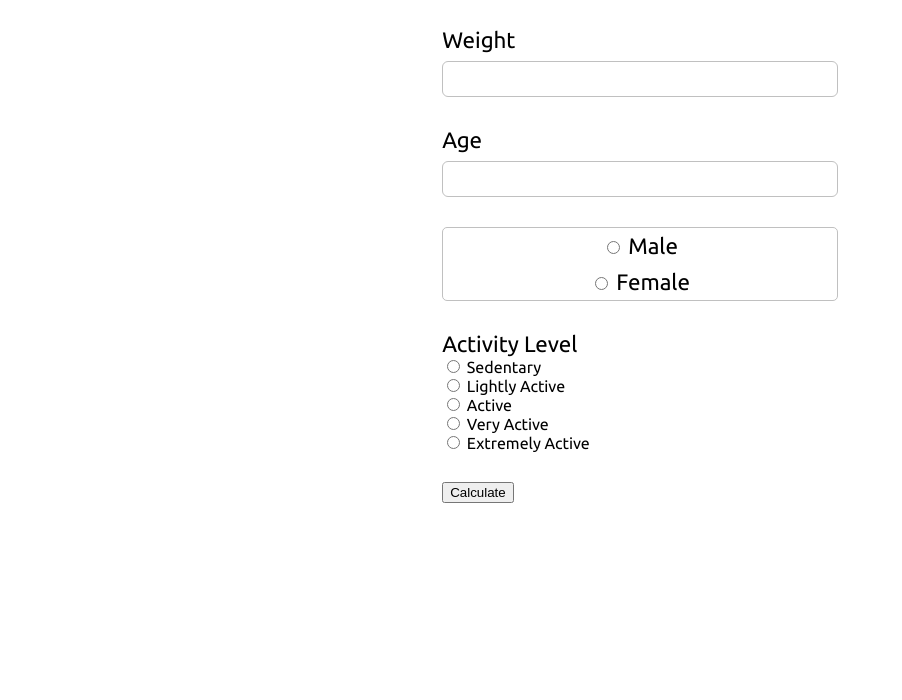
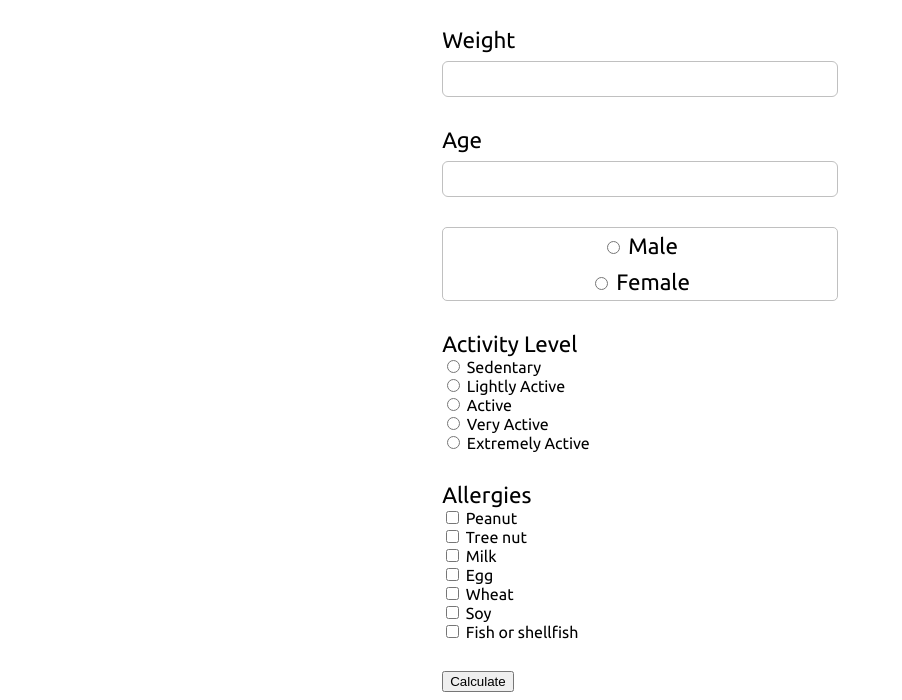
Before and after one commit to make-it-bit/project-7-meal-plan-sccs, a website built with webpack: page index.html in a window 1280 px wide. Shown: the part 226-926 px from the top of the page, without its empty margins (0-902 px from the left). Before the commit the page ends 800 px from the top, so only its background shows below. Built offline with nearby package versions, Linux system fonts and the light colour scheme; files whose address does not match are found by name.

Commit message:
Form: add allergies section

```diff
--- a/index.html
+++ b/index.html
@@ -116,6 +116,72 @@
             <label for="activity-extremely-active">Extremely Active</label>
           </div>
         </div>
+        <div class="row" id="allergies">
+          <label class="form-label" for="allergies">Allergies</label>
+          <div class="col-12">
+            <input
+              type="checkbox"
+              id="allergy-peanut"
+              name="allergy"
+              value="allergy-peanut"
+            />
+            <label for="allergy-peanut">Peanut</label>
+          </div>
+          <div class="col-12">
+            <input
+              type="checkbox"
+              id="allergy-treenut"
+              name="allergy"
+              value="allergy-treenut"
+            />
+            <label for="allergy-treenut">Tree nut</label>
+          </div>
+          <div class="col-12">
+            <input
+              type="checkbox"
+              id="allergy-milk"
+              name="allergy"
+              value="allergy-milk"
+            />
+            <label for="allergy-milk">Milk</label>
+          </div>
+          <div class="col-12">
+            <input
+              type="checkbox"
+              id="allergy-egg"
+              name="allergy"
+              value="allergy-egg"
+            />
+            <label for="allergy-egg">Egg</label>
+          </div>
+          <div class="col-12">
+            <input
+              type="checkbox"
+              id="allergy-wheat"
+              name="allergy"
+              value="allergy-wheat"
+            />
+            <label for="allergy-wheat">Wheat</label>
+          </div>
+          <div class="col-12">
+            <input
+              type="checkbox"
+              id="allergy-soy"
+              name="allergy"
+              value="allergy-soy"
+            />
+            <label for="allergy-soy">Soy</label>
+          </div>
+          <div class="col-12">
+            <input
+              type="checkbox"
+              id="allergy-fish"
+              name="allergy"
+              value="allergy-fish"
+            />
+            <label for="allergy-fish">Fish or shellfish</label>
+          </div>
+        </div>
         <button onclick="handleUserInput()">Calculate</button>
       </div>
     </div>
```
